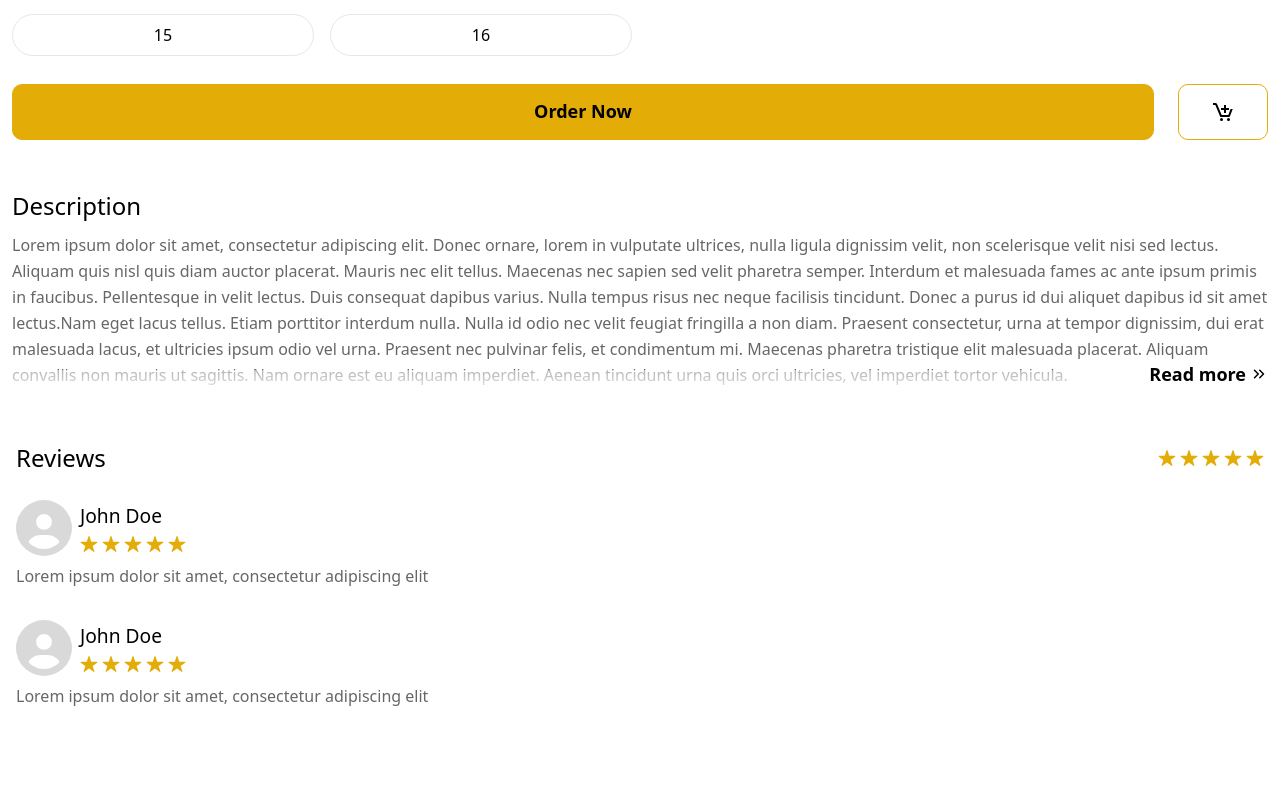
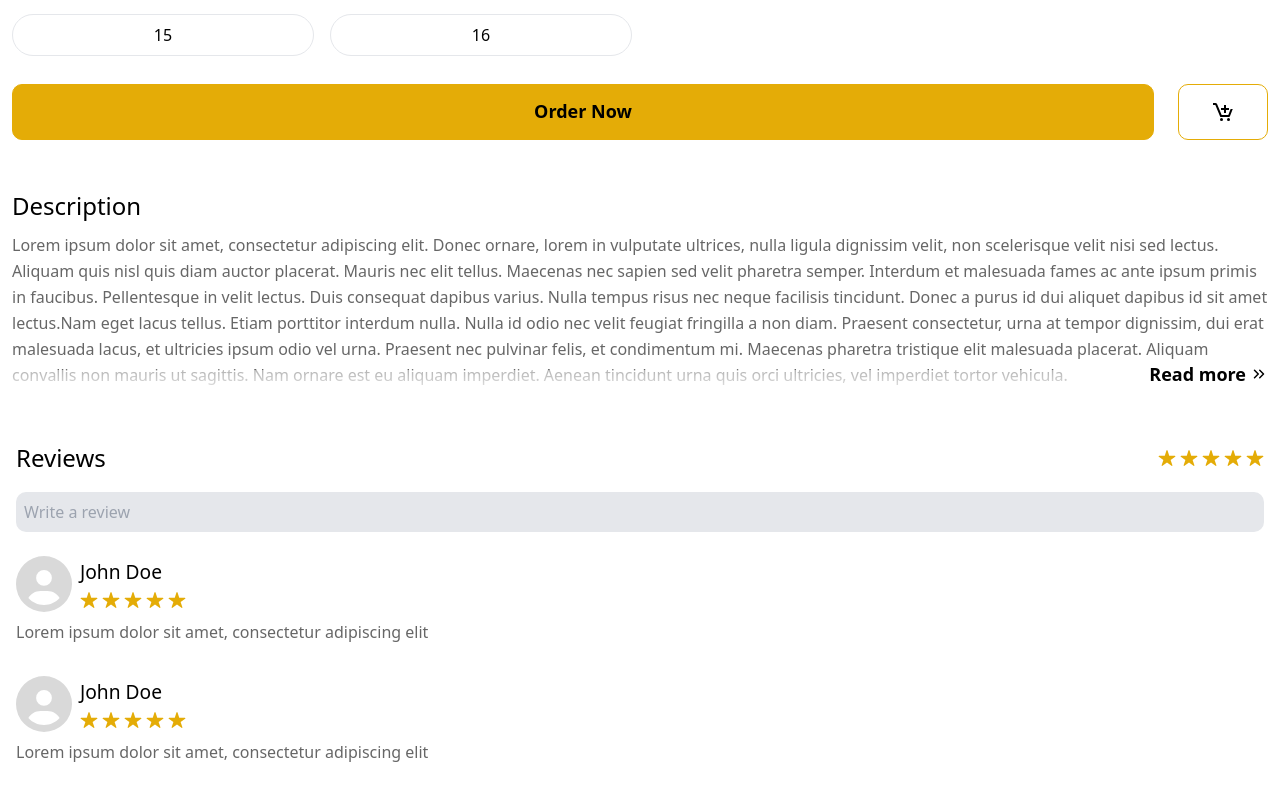
Before and after one commit to jephthahdominic/shoe-maker-template, a React (Vite) app: page /1 in a window 1280 px wide. Shown: the part 1514-2314 px from the top of the page. Before the commit the page ends 2258 px from the top, so only its background shows below. Built offline with nearby package versions, Linux system fonts and the light colour scheme; a web font is replaced by a local one.

Commit message:
working on the review  functionality

```diff
--- a/src/components/Reviews.jsx
+++ b/src/components/Reviews.jsx
@@ -27,6 +27,9 @@ export default function Reviews() {
         <h2 className='font-sans font-regular text-[1.5rem]'>Reviews</h2>
         <StarRating value={calculateAvgRating()}/>
       </header>
+      <section className='w-full my-4'>
+        <input type="text" className='w-full bg-light-gray p-2 rounded-[10px]' placeholder='Write a review'/>
+      </section>
       <section className='w-full mt-6 flex flex-col gap-8'>
         {reviews.map((review)=>(
           <div className='w-full'>
```
